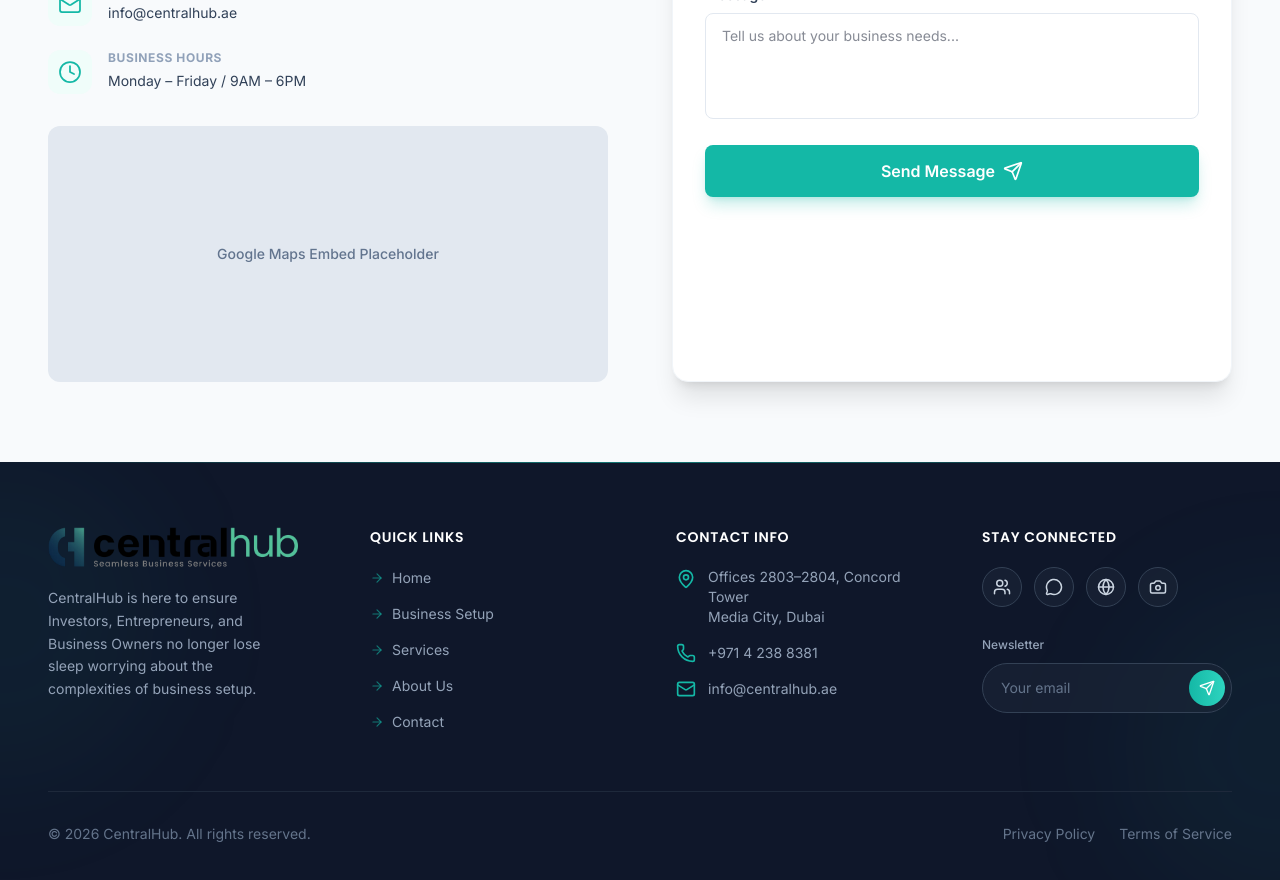
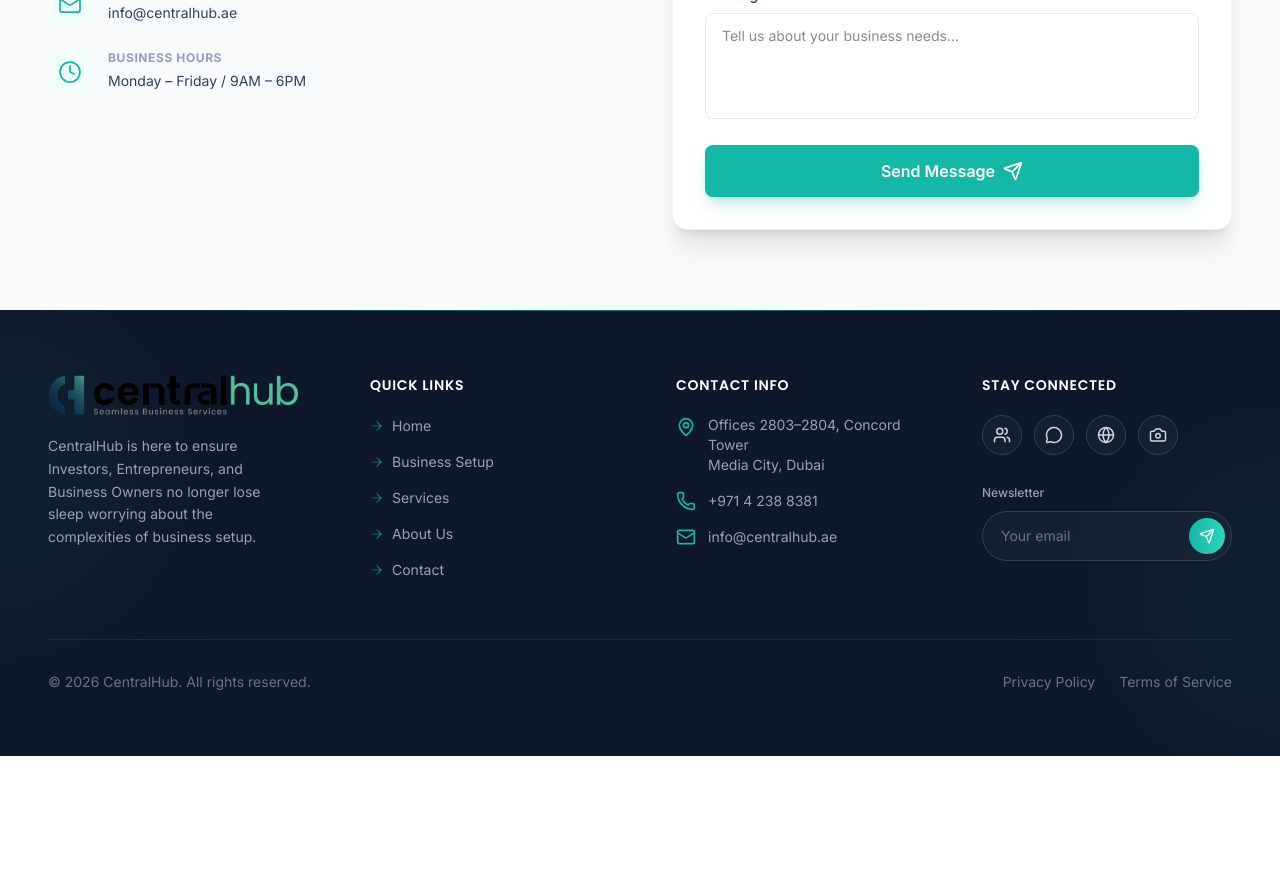
Before and after one commit to boltforwork1/centralhub3, a React (Vite) app: page /contact in a window 1280 px wide. Shown: the part 840-1720 px from the top of the page. After the commit the page ends 1596 px from the top, so only its background shows below. Built offline with nearby package versions, Linux system fonts and the light colour scheme.

Commit message:
Remove map placeholder from contact page

```diff
--- a/src/pages/Contact.tsx
+++ b/src/pages/Contact.tsx
@@ -88,12 +88,7 @@ export default function Contact() {
                   </li>
                 ))}
               </ul>
-
-              {/* Map Placeholder */}
-              <div className="mt-8 flex h-64 items-center justify-center rounded-xl bg-slate-200 text-sm font-medium text-slate-500">
-                Google Maps Embed Placeholder
-              </div>
-            </motion.div>
+</motion.div>
 
             {/* Right Column: Contact Form */}
             <motion.div
```
